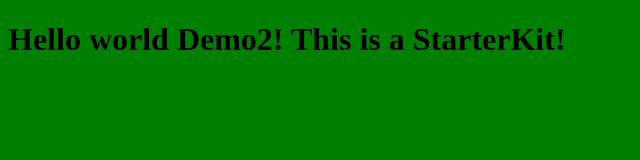
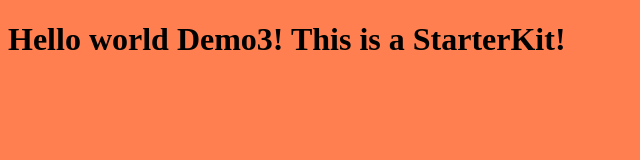
Before and after one commit to rockoman71/node, a website: page public/index.html in a window 1280 px wide. Shown: the whole page, without its empty margins (0-640 px from the left). Drawn offline with Linux system fonts and the light colour scheme.

Commit message:
changed colour

```diff
--- a/public/index.html
+++ b/public/index.html
@@ -6,7 +6,7 @@
     <meta name="description" content="">
     <meta name="viewport" content="width=device-width, initial-scale=1">
 </head>
-<body  style="background-color:green;">
-<h1>Hello world Demo2! This is a StarterKit!</h1>
+<body  style="background-color:coral;">
+<h1>Hello world Demo3! This is a StarterKit!</h1>
 </body>
 </html>
```
